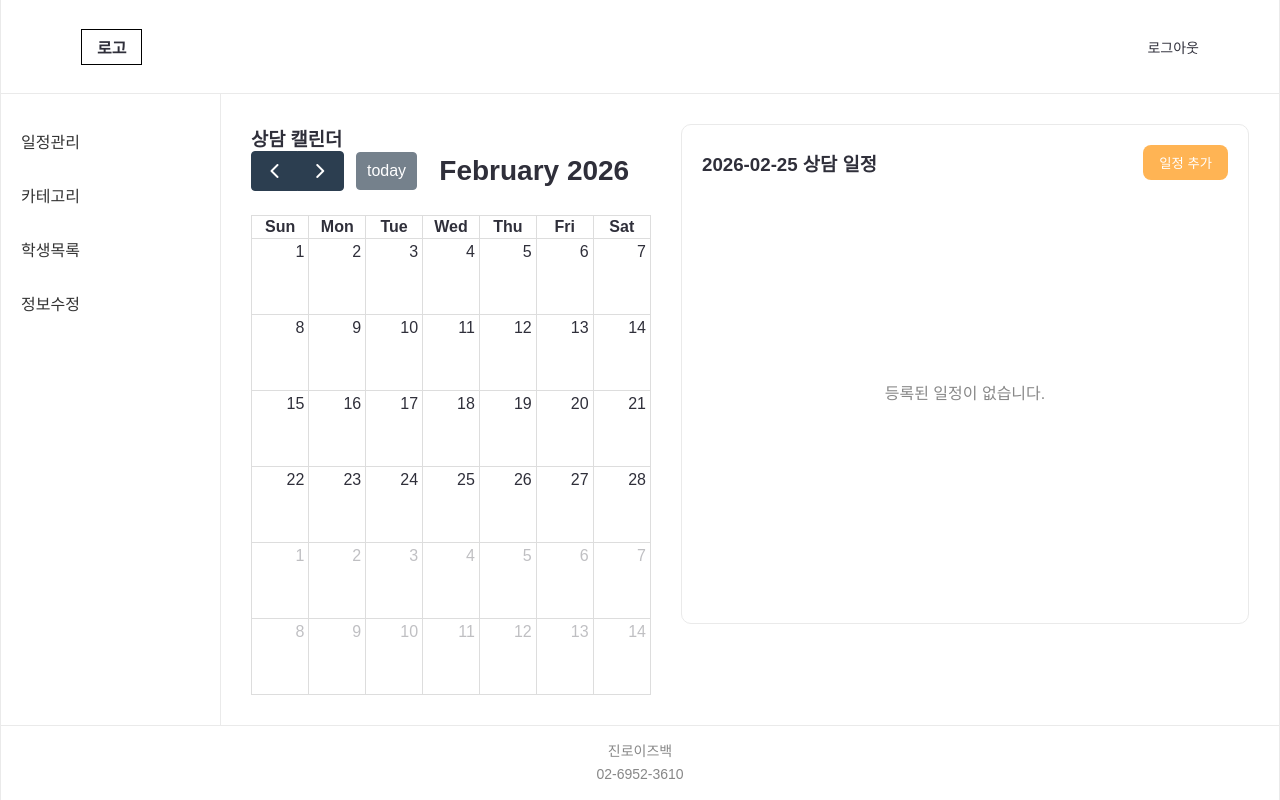
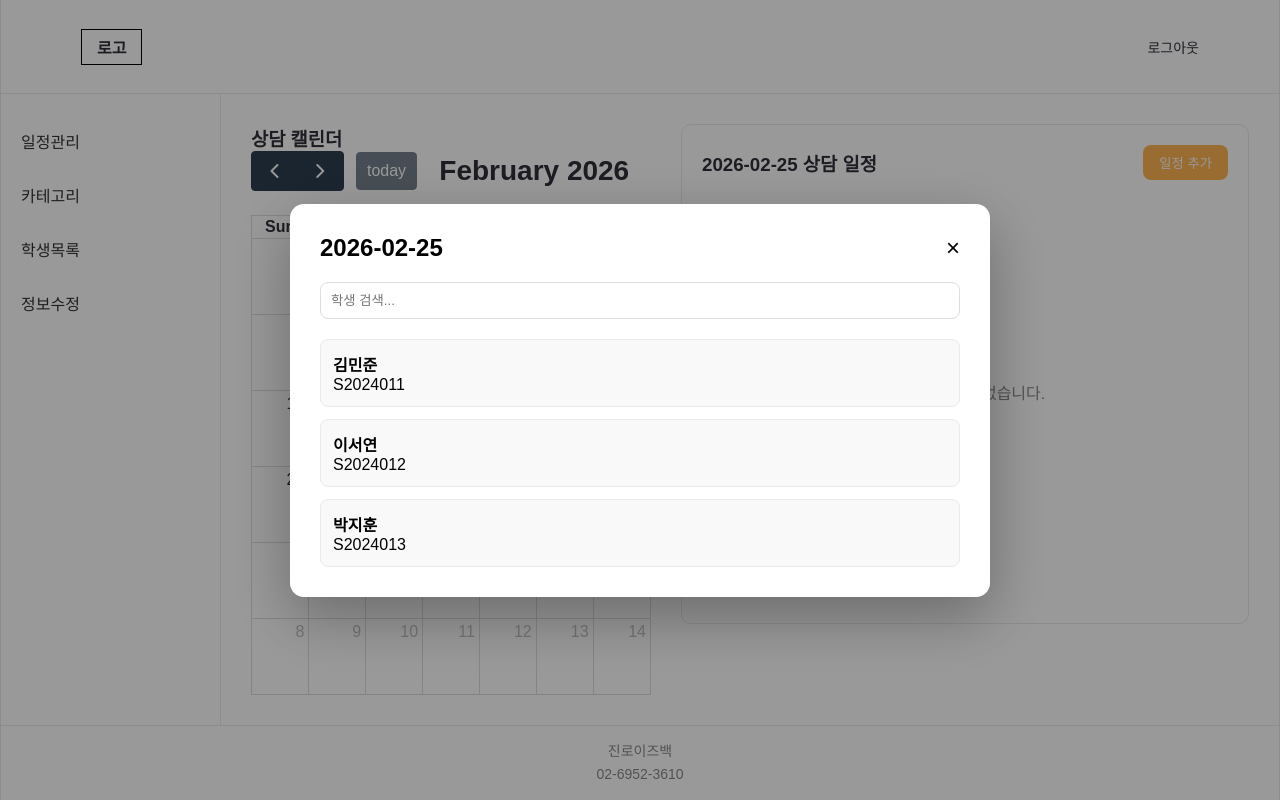
Before and after one commit to MUNJI-KANG/JINRO_IS_BACK, a React app in the folder JINRO_PROJ/frontend/: page /counselor/scheduler in a window 1280 px wide. Both pictures are taken after a click on the button "일정 추가". Built offline with nearby package versions, Linux system fonts and the light colour scheme; the HTML template or start-up script is replaced by a standard one.

Commit message:
DK_Scheduler_done

```diff
--- a/JINRO_PROJ/frontend/src/css/counselor_css/CScheduler.css
+++ b/JINRO_PROJ/frontend/src/css/counselor_css/CScheduler.css
@@ -48,7 +48,7 @@
   color: #888;
 }
 
-/* FullCalendar wrapper 안정화 */
+/* FullCalendar 안정화 */
 .fc {
   width: 100%;
 }
@@ -66,33 +66,132 @@
   cursor: pointer;
 }
 
-/* 선택 날짜 */
-.fc .fc-daygrid-day.selected-day {
-  background-color: var(--secondary);
-}
-
-.fc .fc-daygrid-day.selected-day .fc-daygrid-day-number {
-  color: #fff;
-  font-weight: 600;
-}
-
 /* 기본 today 배경 제거 */
 .fc .fc-daygrid-day.fc-day-today {
   background: none;
 }
 
-/* 날짜 내부 정렬 */
-.day-cell {
+/* ===== dialog 모달 ===== */
+
+.custom-dialog {
+  width: 700px;
+  max-width: 90%;
+  border: none;
+  border-radius: 14px;
+  padding: 30px;
+  box-shadow: 0 20px 60px rgba(0, 0, 0, 0.3);
+
+  margin: auto;                 /* 🔥 가운데 정렬 핵심 */
+}
+
+/* 배경 어둡게 */
+.custom-dialog::backdrop {
+  background: rgba(0, 0, 0, 0.4);
+}
+
+.dialog-header {
+  display: flex;
+  justify-content: space-between;
+  align-items: center;
+  margin-bottom: 20px;
+}
+
+.dialog-close {
+  background: none;
+  border: none;
+  font-size: 24px;
+  cursor: pointer;
+}
+
+.dialog-search {
+  width: 100%;
+  padding: 10px;
+  border: 1px solid #ddd;
+  border-radius: 8px;
+  margin-bottom: 20px;
+}
+
+.dialog-body {
   display: flex;
   flex-direction: column;
-  align-items: flex-start;
+  gap: 12px;
 }
 
-.today-label {
-  margin-top: 2px;
-  font-size: 9px;
-  background: var(--primary);
+.dialog-card {
+  border: 1px solid #eaeaea;
+  padding: 12px;
+  border-radius: 8px;
+  background: #f9f9f9;
+}
+
+.selectable {
+  cursor: pointer;
+  transition: 0.2s;
+}
+
+.selectable:hover {
+  background: #eef6ff;
+}
+
+.time-student-box {
+  display: flex;
+  align-items: center;
+  gap: 15px;
+  margin-bottom: 25px;
+  font-size: 18px;
+}
+
+.student-badge {
+  background: #a7c7e7;
+  padding: 6px 12px;
+  border-radius: 12px;
+  font-size: 14px;
+}
+
+.time-grid {
+  display: grid;
+  grid-template-columns: repeat(3, 1fr);
+  gap: 15px;
+  margin-bottom: 30px;
+}
+
+.time-btn {
+  padding: 12px;
+  border: 1px solid #ccc;
+  border-radius: 10px;
+  background: #fff;
+  cursor: pointer;
+  font-size: 16px;
+}
+
+.time-btn.active {
+  border: 2px solid #000;
+  font-weight: bold;
+}
+
+.time-footer {
+  display: flex;
+  justify-content: space-between;
+}
+
+.back-btn {
+  background: #ddd;
+  padding: 10px 20px;
+  border: none;
+  border-radius: 8px;
+  cursor: pointer;
+}
+
+.submit-btn {
+  background: var(--accent);
   color: #fff;
-  padding: 2px 6px;
-  border-radius: 10px;
+  padding: 10px 20px;
+  border: none;
+  border-radius: 8px;
+  cursor: pointer;
 }
+
+.submit-btn:disabled {
+  background: #ccc;
+  cursor: not-allowed;
+}
--- a/JINRO_PROJ/frontend/src/pages/counselor/CScheduler.jsx
+++ b/JINRO_PROJ/frontend/src/pages/counselor/CScheduler.jsx
@@ -1,4 +1,4 @@
-import { useRef, useState, useEffect } from "react";
+import { useState, useRef, useEffect } from "react";
 import FullCalendar from "@fullcalendar/react";
 import dayGridPlugin from "@fullcalendar/daygrid";
 import interactionPlugin from "@fullcalendar/interaction";
@@ -13,16 +13,19 @@ function getLocalYYYYMMDD(date = new Date()) {
 
 function CScheduler() {
   const calendarRef = useRef(null);
+  const dialogRef = useRef(null);
+
   const today = getLocalYYYYMMDD();
 
   const [selectedDate, setSelectedDate] = useState(today);
+  const [search, setSearch] = useState("");
+  const [modalStep, setModalStep] = useState("list"); // list | time
+  const [selectedStudent, setSelectedStudent] = useState(null);
+  const [selectedTime, setSelectedTime] = useState(null);
 
-  // ✅ 초기 today 선택
   useEffect(() => {
     const api = calendarRef.current?.getApi();
     if (!api) return;
-
-    api.gotoDate(today);
     api.select(today);
   }, []);
 
@@ -31,17 +34,36 @@ function CScheduler() {
     if (!api) return;
 
     setSelectedDate(info.dateStr);
-
-    api.gotoDate(info.dateStr); // 다른 달 클릭 시 이동
-    api.select(info.dateStr);   // 선택 고정
+    api.gotoDate(info.dateStr);
+    api.unselect();
+    api.select(info.dateStr);
   };
 
-  const handleDatesSet = () => {
-    const api = calendarRef.current?.getApi();
-    if (!api) return;
+  const openModal = () => {
+    setModalStep("list");
+    setSelectedStudent(null);
+    setSelectedTime(null);
+    setSearch("");
+    dialogRef.current?.showModal();
+  };
 
-    api.select(selectedDate); // 월 이동 후에도 선택 유지
+  const closeModal = () => {
+    dialogRef.current?.close();
   };
+
+  const students = [
+    { id: 1, name: "김민준", studentNo: "S2024011" },
+    { id: 2, name: "이서연", studentNo: "S2024012" },
+    { id: 3, name: "박지훈", studentNo: "S2024013" },
+  ];
+
+  const filteredStudents = students.filter(
+    (student) =>
+      student.name.includes(search) ||
+      student.studentNo.includes(search)
+  );
+
+  const timeSlots = ["09:00", "10:00", "11:00", "14:00", "15:00", "16:00"];
 
   return (
     <div className="scheduler-container">
@@ -52,32 +74,23 @@ function CScheduler() {
           ref={calendarRef}
           plugins={[dayGridPlugin, interactionPlugin]}
           initialView="dayGridMonth"
+          initialDate={today}
           selectable={true}
           selectMirror={false}
-          initialDate={today}
           dateClick={handleDateClick}
-          datesSet={handleDatesSet}
+          height="auto"
           headerToolbar={{
             left: "prev,next today",
             center: "title",
             right: "",
           }}
-          height="auto"
-          dayCellContent={(arg) => (
-            <div className="day-cell">
-              <span>{arg.dayNumberText}</span>
-              {arg.dateStr === today && (
-                <span className="today-label">TODAY</span>
-              )}
-            </div>
-          )}
         />
       </div>
 
       <div className="list-section">
         <div className="list-header">
           <h3>{selectedDate} 상담 일정</h3>
-          <button className="add-btn">
+          <button className="add-btn" onClick={openModal}>
             일정 추가
           </button>
         </div>
@@ -86,6 +99,104 @@ function CScheduler() {
           등록된 일정이 없습니다.
         </div>
       </div>
+
+      {/* 🔥 dialog 모달 */}
+      <dialog ref={dialogRef} className="custom-dialog">
+
+        {/* STEP 1 : 학생 선택 */}
+        {modalStep === "list" && (
+          <>
+            <div className="dialog-header">
+              <h2>{selectedDate}</h2>
+              <button className="dialog-close" onClick={closeModal}>
+                ×
+              </button>
+            </div>
+
+            <input
+              type="text"
+              placeholder="학생 검색..."
+              className="dialog-search"
+              value={search}
+              onChange={(e) => setSearch(e.target.value)}
+            />
+
+            <div className="dialog-body">
+              {filteredStudents.map((student) => (
+                <div
+                  key={student.id}
+                  className="dialog-card selectable"
+                  onClick={() => {
+                    setSelectedStudent(student);
+                    setModalStep("time");
+                  }}
+                >
+                  <strong>{student.name}</strong>
+                  <div>{student.studentNo}</div>
+                </div>
+              ))}
+            </div>
+          </>
+        )}
+
+        {/* STEP 2 : 시간 선택 */}
+        {modalStep === "time" && selectedStudent && (
+          <>
+            <div className="dialog-header">
+              <h2>{selectedDate}</h2>
+              <button className="dialog-close" onClick={closeModal}>
+                ×
+              </button>
+            </div>
+
+            <div className="time-student-box">
+              <strong>{selectedStudent.name}</strong>
+              <span className="student-badge">
+                {selectedStudent.studentNo}
+              </span>
+            </div>
+
+            <div className="time-grid">
+              {timeSlots.map((time) => (
+                <button
+                  key={time}
+                  className={`time-btn ${
+                    selectedTime === time ? "active" : ""
+                  }`}
+                  onClick={() => setSelectedTime(time)}
+                >
+                  {time}
+                </button>
+              ))}
+            </div>
+
+            <div className="time-footer">
+              <button
+                className="back-btn"
+                onClick={() => setModalStep("list")}
+              >
+                뒤로가기
+              </button>
+
+              <button
+                className="submit-btn"
+                disabled={!selectedTime}
+                onClick={() => {
+                  console.log(
+                    "예약:",
+                    selectedStudent,
+                    selectedTime
+                  );
+                  closeModal();
+                }}
+              >
+                등록
+              </button>
+            </div>
+          </>
+        )}
+
+      </dialog>
     </div>
   );
 }
```
